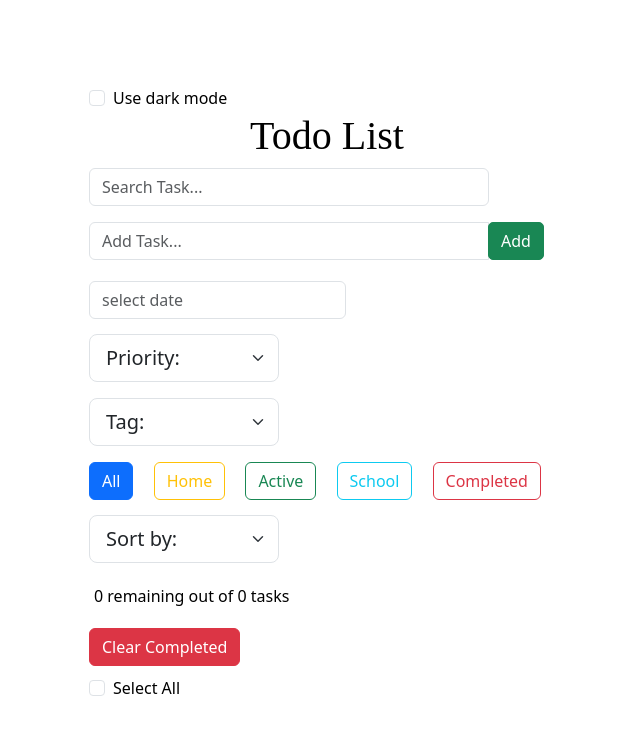
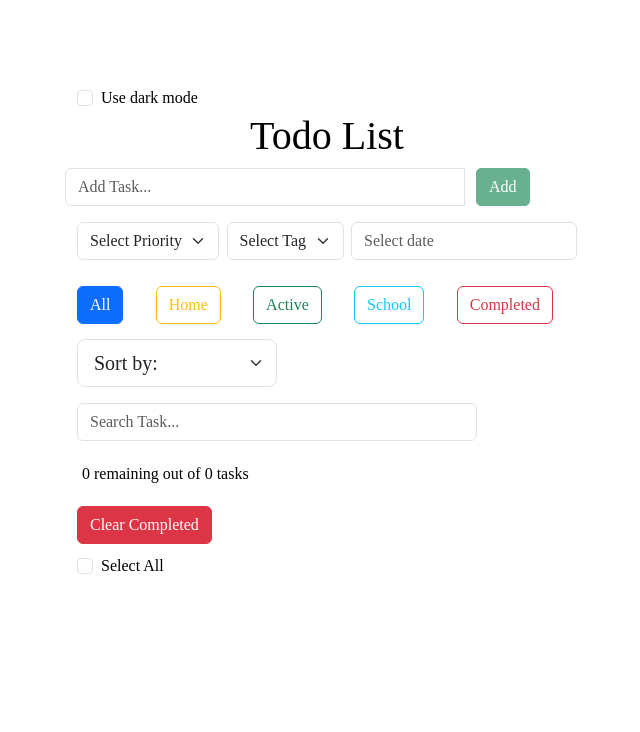
Before and after one commit to shakerbillo/todoApp, a React (Create React App) app: page / in a window 1280 px wide. Shown: the top 732 px of the page, without its empty margins (313-953 px from the left). Built offline with nearby package versions, Linux system fonts and the light colour scheme.

Commit message:
made changes to UI

```diff
--- a/src/App.css
+++ b/src/App.css
@@ -3,11 +3,12 @@
 	padding: 16px;
 	flex-direction: column;
 	min-height: 100vh;
+	font-family: 'Libre Baskerville', serif;
   }
 
 h1 {
 	text-align: center;
-	font-family: 'Libre Baskerville', serif;
+
 }
 
 body {
@@ -34,9 +35,9 @@ ul {
 form input {
 	margin-right: 16px;
 }
-.list-group-item {
+/* .list-group-item {
 	font-family: 'Libre Baskerville', serif;
-}
+} */
 
 .button-action {
 	display: flex;
@@ -90,3 +91,10 @@ form input {
 
 
 }
+
+.select_input{
+	display: flex;
+	justify-content: space-between;
+	margin-bottom: 10px;
+
+}
--- a/src/App.js
+++ b/src/App.js
@@ -16,6 +16,8 @@ import Tags from './components/Tags';
 
 const App = () => {
 	const [tasks, setTasks] = useState([]);
+	const [title, setTitle] = useState('');
+	const [isDisabled, setIsDisabled] = useState(true);
 	const [search, setSearch] = useState('');
 	const [filter, setFilter] = useState('All');
 	const [sortOrder, setSortOrder] = useState('');
@@ -28,10 +30,10 @@ const App = () => {
 
 	// Add Task
 	const handleAddTask = (title, date, priority, tag) => {
-		if (title.trim() === '') {
-			alert('Please add a task and due date!');
-			return;
-		}
+		// if (title.trim() === '') {
+		// 	alert('Please add a task and due date!');
+		// 	return;
+		// }
 		setTasks([
 			...tasks,
 			{
@@ -43,6 +45,21 @@ const App = () => {
 				tag: tag,
 			},
 		]);
+	};
+
+	// handleTitleChange
+	const handleTitleChange = (e) => {
+		setTitle(e.target.value);
+		validateInputEntered();
+	};
+
+	// check if all input fields are entered
+	const validateInputEntered = () => {
+		if (title && selectDate && selectPriority && selectedTag) {
+			setIsDisabled(false);
+		} else {
+			setIsDisabled(true);
+		}
 	};
 
 	// hanldeEdit
@@ -96,6 +113,29 @@ const App = () => {
 		);
 	};
 
+	// select date and time
+	const handleDateTimeChange = (date) => {
+		setSelectDate(new Date(date));
+		validateInputEntered();
+	};
+
+	// handle priorities
+	const handlePriorityChange = (e) => {
+		setSelectPriority(e.target.value);
+		validateInputEntered();
+	};
+
+	// handle tags
+	const handleTagChange = (e) => {
+		setSelectedTag(e.target.value);
+		validateInputEntered();
+	};
+
+	const handleSortChange = (e) => {
+		console.log('Sort order changed:', e.target.value);
+		setSortOrder(e.target.value);
+	};
+
 	// handle search
 	const handleSearchChange = (e) => {
 		setSearch(e.target.value);
@@ -114,11 +154,6 @@ const App = () => {
 		} else if (filter === 'School') {
 			return tasks.filter((task) => task.tag === 'School');
 		}
-	};
-
-	// select date and time
-	const handleDateTimeChange = (date) => {
-		setSelectDate(new Date(date));
 	};
 
 	// sorting task
@@ -158,25 +193,10 @@ const App = () => {
 		setTasks(sortedTasks);
 	};
 
-	const handleSortChange = (e) => {
-		console.log('Sort order changed:', e.target.value);
-		setSortOrder(e.target.value);
-	};
-
 	// Sort the tasks when sortOrder changes
 	useEffect(() => {
 		sortTask();
 	}, [sortOrder]);
-
-	// handle priorities
-	const handlePriorityChange = (e) => {
-		setSelectPriority(e.target.value);
-	};
-
-	// handle tags
-	const handleTagChange = (e) => {
-		setSelectedTag(e.target.value);
-	};
 
 	// Search Filter
 	const filteredTasks = applyFilter().filter((task) => {
@@ -215,7 +235,7 @@ const App = () => {
 				backgroundColor: theme === 'light' ? 'white' : 'black',
 			}}
 		>
-			<div className="container" id="todo-list">
+			<div id="todo-list">
 				<Switch />
 				<h1
 					style={{
@@ -224,8 +244,11 @@ const App = () => {
 				>
 					Todo List
 				</h1>
-				<SearchTask search={search} onSearch={handleSearchChange} />
+
 				<AddTask
+					title={title}
+					handleTitleChange={handleTitleChange}
+					setTitle={setTitle}
 					onAddTask={handleAddTask}
 					date={selectDate}
 					setSelectDate={setSelectDate}
@@ -233,26 +256,32 @@ const App = () => {
 					setSelectPriority={setSelectPriority}
 					tag={selectedTag}
 					setSelectedTag={setSelectedTag}
+					isDisabled={isDisabled}
+					setIsDisabled={setIsDisabled}
 				/>
+				<div className="select_input">
+					<Priority
+						onPriorityChange={handlePriorityChange}
+						priority={selectPriority}
+					/>
+					<Tags onTagChange={handleTagChange} tag={selectedTag} />
 					<DatePicker
 						showTimeSelect
 						timeFormat="HH:mm"
 						timeIntervals={15}
 						dateFormat="dd/MM/yyyy"
 						minDate={new Date()}
-					className="form-control date-picker"
-					placeholderText="select date"
+						className="form-control form-control-md mb-3"
+						placeholderText="Select date"
 						selected={selectDate}
 						onChange={handleDateTimeChange}
 						showYearDropdown
 					/>
-				<Priority
-					onPriorityChange={handlePriorityChange}
-					priority={selectPriority}
-				/>
-				<Tags onTagChange={handleTagChange} tag={selectedTag} />
+				</div>
+
 				<FilterOption filter={filter} setFilter={setFilter} />
 				<SortOption sortOrder={sortOrder} onSortChange={handleSortChange} />
+				<SearchTask search={search} onSearch={handleSearchChange} />
 				<TaskList
 					tag={selectedTag}
 					priority={selectPriority}
--- a/src/components/AddTask.js
+++ b/src/components/AddTask.js
@@ -1,44 +1,50 @@
 import React, { useState } from 'react';
 
-
-const AddTask = ({ onAddTask , date, setSelectDate,priority, setSelectPriority, tag, setSelectedTag}) => {
-	const [title, setTitle] = useState('');
-
-	// handleTodoChange
-	const handleTodoChange = (e) => {
-		setTitle(e.target.value);
-	};
-
+const AddTask = ({
+	title,
+	setTitle,
+	handleTitleChange,
+	onAddTask,
+	date,
+	setSelectDate,
+	priority,
+	setSelectPriority,
+	tag,
+	setSelectedTag,
+	isDisabled,
+	setIsDisabled,
+}) => {
 	const handleButtonClick = () => {
 		onAddTask(title, date, priority, tag);
 		setTitle('');
-		setSelectDate('')
-		setSelectPriority('')
-		setSelectedTag('')
+		setSelectDate('');
+		setSelectPriority('');
+		setSelectedTag('');
+		setIsDisabled(true);
+	};
 
-	};
 	return (
 		<>
-			<div className="input-group mb-3">
+			<div className="input-group mb-3 row">
 				<input
 					type="text"
 					value={title}
-					onChange={handleTodoChange}
+					onChange={handleTitleChange}
 					className="form-control"
 					placeholder="Add Task..."
 					style={{ maxWidth: '400px' }}
 				/>
-
+				<div className='col-auto'>
 					<button
 						className="btn btn-success"
 						style={{ borderRadius: '5px' }}
 						onClick={handleButtonClick}
+						disabled={isDisabled}
 					>
 						Add
 					</button>
-
 				</div>
-
+			</div>
 		</>
 	);
 };
--- a/src/components/Priority.js
+++ b/src/components/Priority.js
@@ -5,12 +5,12 @@ const Priority = ({ onPriorityChange, priority }) => {
 		<div className="priority">
 			<select
 				onChange={onPriorityChange}
-				className="form-select form-select-lg mb-3"
-				style={{ width: '40%' }}
+				className="form-select form-select-md mb-3"
+
 				aria-label=".form-select-lg example"
 				value={priority}
 			>
-				<option>Priority:</option>
+				<option>Select Priority</option>
 				<option value="High">High</option>
 				<option value="Medium">Medium</option>
 				<option value="Low">Low</option>
--- a/src/components/Tags.js
+++ b/src/components/Tags.js
@@ -5,12 +5,12 @@ const Tags = ({ onTagChange, tag }) => {
 		<div className='tag'>
 			<select
 				onChange={onTagChange}
-				className="form-select form-select-lg mb-3"
-				style={{ width: '40%' }}
+				className="form-select form-select-md mb-3"
+
 				aria-label=".form-select-lg example"
 				value={tag}
 			>
-				<option>Tag:</option>
+				<option>Select Tag</option>
 				<option value="Home">Home</option>
 				<option value="School">School</option>
 			</select>
--- a/src/components/TodoItem.js
+++ b/src/components/TodoItem.js
@@ -88,7 +88,7 @@ const TodoItem = ({
 							<>
 								<input
 									type="text"
-									className={`form-control ${
+									className={`form-control form-control-lg mb-3 ${
 										editedTitle.trim() === '' ? 'is-invalid' : 'is-valid'
 									}`}
 									id="validationServer03"
@@ -99,6 +99,7 @@ const TodoItem = ({
 								{error && <div className="invalid-feedback">{error}</div>}
 
 								<DatePicker
+								className="form-control form-control-lg mb-3"
 									showTimeSelect
 									timeFormat="HH:mm"
 									timeIntervals={15}
```
Also changed, not shown: src/components/SortOption.js (+8 -0 lines). Lines whose indentation alone changed are shown as unchanged.
